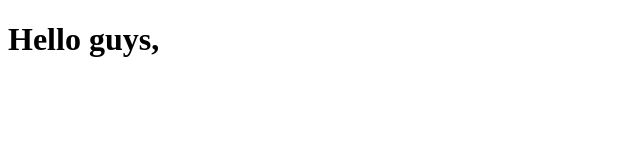
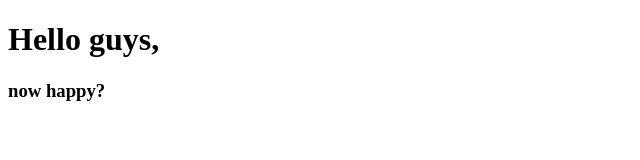
Before and after one commit to saikatJoy/my-first-web, a plain HTML site: page index.html in a window 1280 px wide. Shown: the whole page, without its empty margins (0-640 px from the left). Drawn offline with Linux system fonts and the light colour scheme.

Commit message:
felling happy

```diff
--- a/index.html
+++ b/index.html
@@ -8,5 +8,6 @@
 </head>
 <body>
     <h1>Hello guys,</h1>
+    <h3>now happy?</h3>
 </body>
 </html>
```
